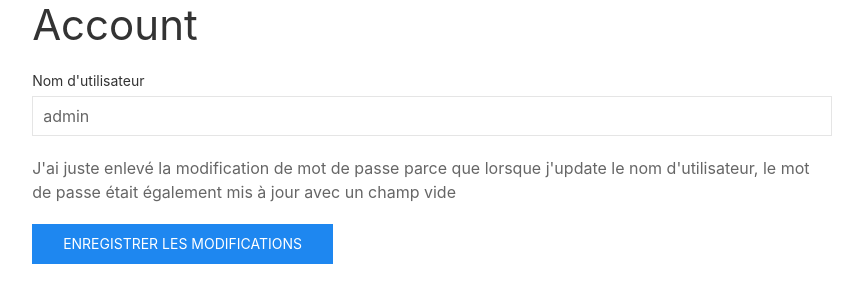
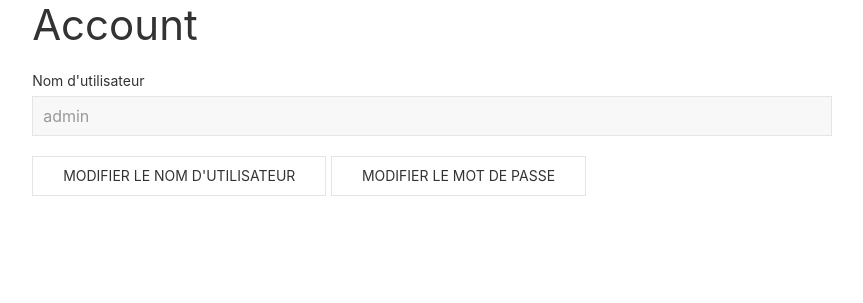
Before and after one commit to tibix19/app_blog, a PHP site: page /posts/account in a window 1280 px wide. Shown: the part 80-383 px from the top of the page, without its empty margins (208-1071 px from the left). Run offline with PHP 8.4, Linux system fonts and the light colour scheme; the visitor is signed in with stand-in values (Sample User, id 1); data comes from the database, SQL or seed files in the repository; some libraries are stand-ins or nearby versions.

Commit message:
update credentials account with front-end

```diff
--- a/app/Controllers/UserController.php
+++ b/app/Controllers/UserController.php
@@ -21,8 +21,8 @@ class UserController extends Controller
         $this->view('account.account', compact('user'));
     }
 
-    // Modifier les données de notre user
-    public function updateAccount()
+    // Modifier les données du user
+    public function updateUsername()
     {
         $this->isConnected();
         $user = new User($this->getDB());
@@ -30,8 +30,7 @@ class UserController extends Controller
         // Vérification des entrées utilisatrices
         $validator = new Validator($_POST);
         $errors = $validator->validate([
-            'username' => ['required', 'min:3'],
-            'password' => ['required', 'min:3']
+            'username' => ['required', 'min:3']
         ]);
         if($errors){
             $_SESSION['errors'][] = $errors;
@@ -41,22 +40,61 @@ class UserController extends Controller
 
         // recup l'id pour update
         $id = (int) $_SESSION['idUser'];
-        // Hash du mot de passe avec le salt
-        $salt = "i;151-120#";
-        $hashedPassword = hash('sha256', $salt . $_POST['password']);
-        $userData = [
-            'username' => $_POST['username'],
-            'password' => $hashedPassword
+
+        // Vérification si le nom d'utilisateur existe déjà
+        $existingUser = $user->getByUsername($_POST['username']);
+        if ($existingUser) {
+            $_SESSION['errors'][] = $validator->userAlreadyExist();
+            header('Location: /account');
+            exit;
+        }
+
+        $username = [
+            'username' => htmlspecialchars($_POST['username']),
         ];
-
-        // fait l'update dans le model avec les data
-        $result = $user->update_model($id, $userData);
+        // Update du nom d'utilisateur dans le modèle
+        $result = $user->update_model($id, $username);
 
         if ($result){
             // revient sur la page
             header('Location: /account');
         }
     }
+
+    public function updatePassword()
+    {
+        $this->isConnected();
+        $user = new User($this->getDB());
+
+        // Vérification des entrées utilisatrices
+        $validator = new Validator($_POST);
+        $errors = $validator->validate([
+            'password' => ['required', 'min:3']
+        ]);
+        if($errors){
+            $_SESSION['errors'][] = $errors;
+            header('Location: /account');
+            exit;
+        }
+        // recup l'id pour update
+        $id = (int) $_SESSION['idUser'];
+        // Hash du mot de passe avec le salt
+        $salt = "i;151-120#";
+        $hashedPassword = hash('sha256', $salt . $_POST['password']);
+        // mettre le new pwd dans un tableau avec une clé qui est égale à password comme dans le db
+        $pwd = [
+            'password' => $hashedPassword
+        ];
+
+        // Update du mot de passe dans le modèle
+        $result = $user->update_model($id, $pwd);
+
+        if ($result){
+            // revient sur la page
+            header('Location: /account');
+        }
+    }
+
 
 
     // affiche les posts que l'user a créés
@@ -234,6 +272,4 @@ class UserController extends Controller
         }
     }
 
-
-
 }
--- a/public/index.php
+++ b/public/index.php
@@ -35,7 +35,8 @@ $router->post('/signup', 'App\Controllers\authController@signupPost');
 // ACCOUNT
 // modifier les credentials de son compte
 $router->get('/account','App\Controllers\UserController@editAccount');
-$router->post('/account','App\Controllers\UserController@updateAccount');
+$router->post('/update-username','App\Controllers\UserController@updateUsername');
+$router->post('/update-password','App\Controllers\UserController@updatePassword');
 
 
 // POST DES USER
--- a/views/account/account.php
+++ b/views/account/account.php
@@ -22,19 +22,66 @@
 
 <h1>Account</h1>
 
+<!-- Display current username -->
 <form action="/account" method="POST" class="uk-form-stacked">
     <div class="uk-margin">
         <label class="uk-form-label" for="username">Nom d'utilisateur</label>
         <div class="uk-form-controls">
-            <input class="uk-input" type="text" name="username" id="username" value="<?= $params['user']->username ?>">
+            <input class="uk-input" type="text" name="username" id="username" value="<?= $params['user']->username ?>" disabled>
         </div>
     </div>
-    <!-- <div class="uk-margin">
-        <label class="uk-form-label" for="password">Mot de passe</label>
-        <div class="uk-form-controls">
-            <input class="uk-input" type="password" name="password" id="password" value="">
-        </div>
-    </div> -->
-    <p>J'ai juste enlevé la modification de mot de passe parce que lorsque j'update le nom d'utilisateur, le mot de passe était également mis à jour avec un champ vide</p>
-    <button type="submit" class="uk-button uk-button-primary">Enregistrer les modifications</button>
+    <!-- Button to open dialog for username modification -->
+    <button class="uk-button uk-button-default" type="button" uk-toggle="target: #username-modal">Modifier le nom d'utilisateur</button>
+    <!-- Button to open dialog for password modification -->
+    <button class="uk-button uk-button-default" type="button" uk-toggle="target: #password-modal">Modifier le mot de passe</button>
 </form>
+
+<!-- Username Modification -->
+<div id="username-modal" uk-modal>
+    <div class="uk-modal-dialog">
+        <form action="/update-username" method="POST" class="uk-form-stacked">
+            <button class="uk-modal-close-default" type="button" uk-close></button>
+            <div class="uk-modal-header">
+                <h2 class="uk-modal-title">Modifier le nom d'utilisateur</h2>
+            </div>
+            <div class="uk-modal-body">
+                <div class="uk-margin">
+                    <label class="uk-form-label" for="username">Nouveau nom d'utilisateur</label>
+                    <div class="uk-form-controls">
+                        <input class="uk-input" type="text" name="username" id="username">
+                    </div>
+                </div>
+            </div>
+            <div class="uk-modal-footer uk-text-right">
+                <button class="uk-button uk-button-default uk-modal-close" type="button">Annuler</button>
+                <button class="uk-button uk-button-primary" type="submit">Enregistrer</button>
+            </div>
+        </form>
+    </div>
+</div>
+
+<!-- Password Modification -->
+<div id="password-modal" uk-modal>
+    <div class="uk-modal-dialog">
+        <form action="/update-password" method="POST" class="uk-form-stacked">
+            <button class="uk-modal-close-default" type="button" uk-close></button>
+            <div class="uk-modal-header">
+                <h2 class="uk-modal-title">Modifier le mot de passe</h2>
+            </div>
+            <div class="uk-modal-body">
+                <div class="uk-margin">
+                    <label class="uk-form-label" for="password">Nouveau mot de passe</label>
+                    <div class="uk-form-controls">
+                        <input class="uk-input" type="password" name="password" id="password">
+                    </div>
+                </div>
+            </div>
+            <div class="uk-modal-footer uk-text-right">
+                <button class="uk-button uk-button-default uk-modal-close" type="button">Annuler</button>
+                <button class="uk-button uk-button-primary" type="submit">Enregistrer</button>
+            </div>
+        </form>
+    </div>
+</div>
+
+<?php unset($_SESSION['errors']); ?>
```
